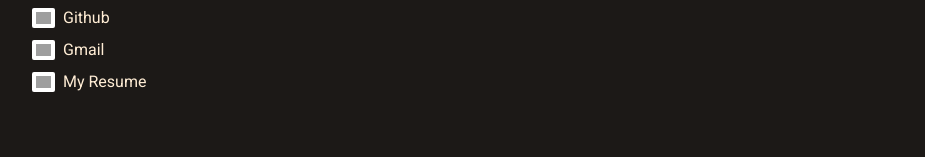
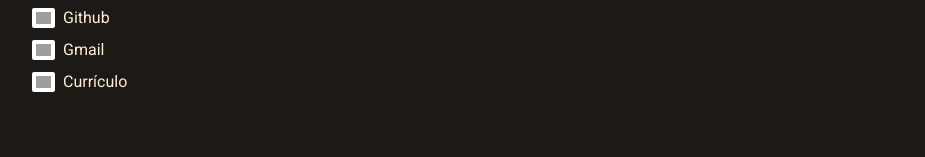
Before and after one commit to guilhermeg2k/new-portfolio, a React (Vite) app: page / in a window 1280 px wide. Shown: the part 1642-1799 px from the top of the page, without its empty margins (176-1101 px from the left). Built offline with nearby package versions, Linux system fonts and the light colour scheme; grey boxes are pictures that could not be loaded.

Commit message:
Fix resule pt translation

```diff
--- a/src/translation/pt.ts
+++ b/src/translation/pt.ts
@@ -308,7 +308,7 @@ export default {
       link: 'mailto:contato@gnascimento.dev',
     },
     {
-      title: 'My Resume',
+      title: 'Currículo',
       iconURL: 'https://cdn.worldvectorlogo.com/logos/doc-icon-2000-03-.svg',
       link: 'https://docs.google.com/document/d/1DgyIHZsbtCandU6JTtxoyhgTC7SgdDpvW0SJlWKUj1s',
     },
```
